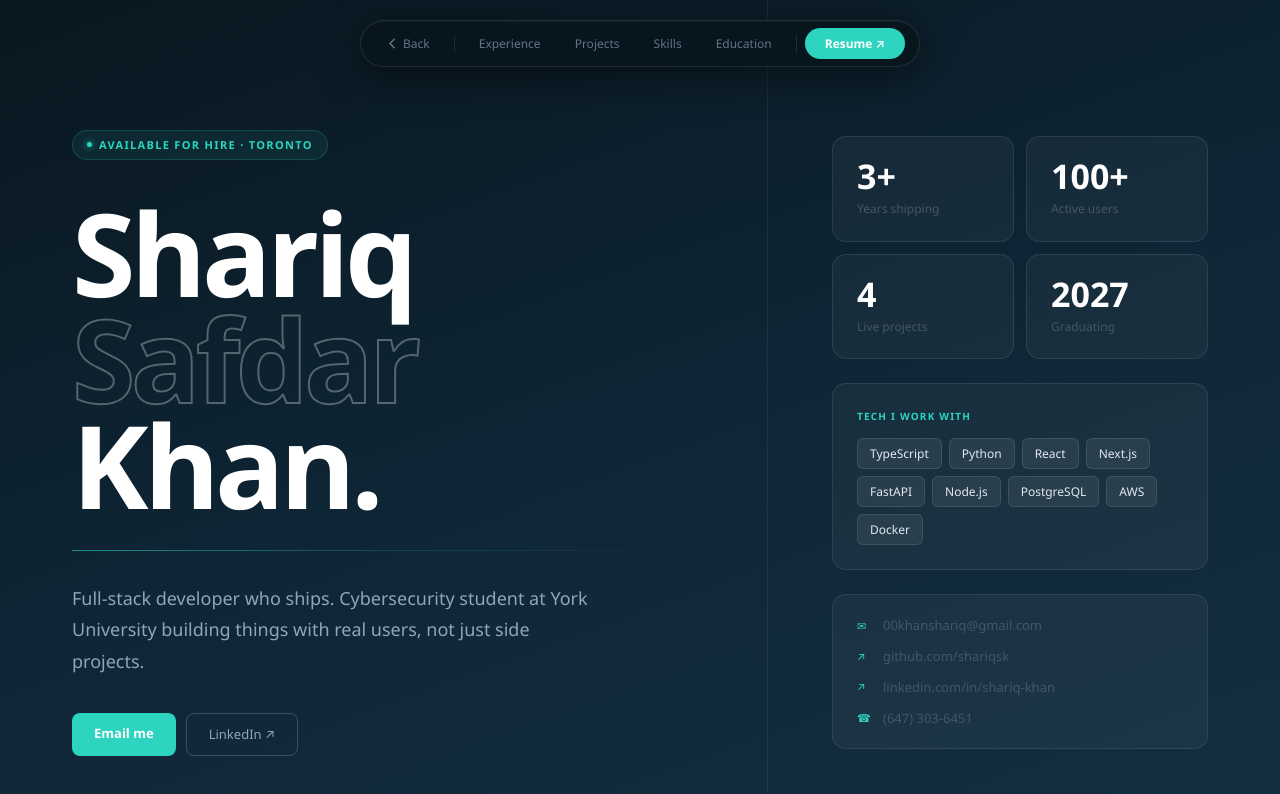
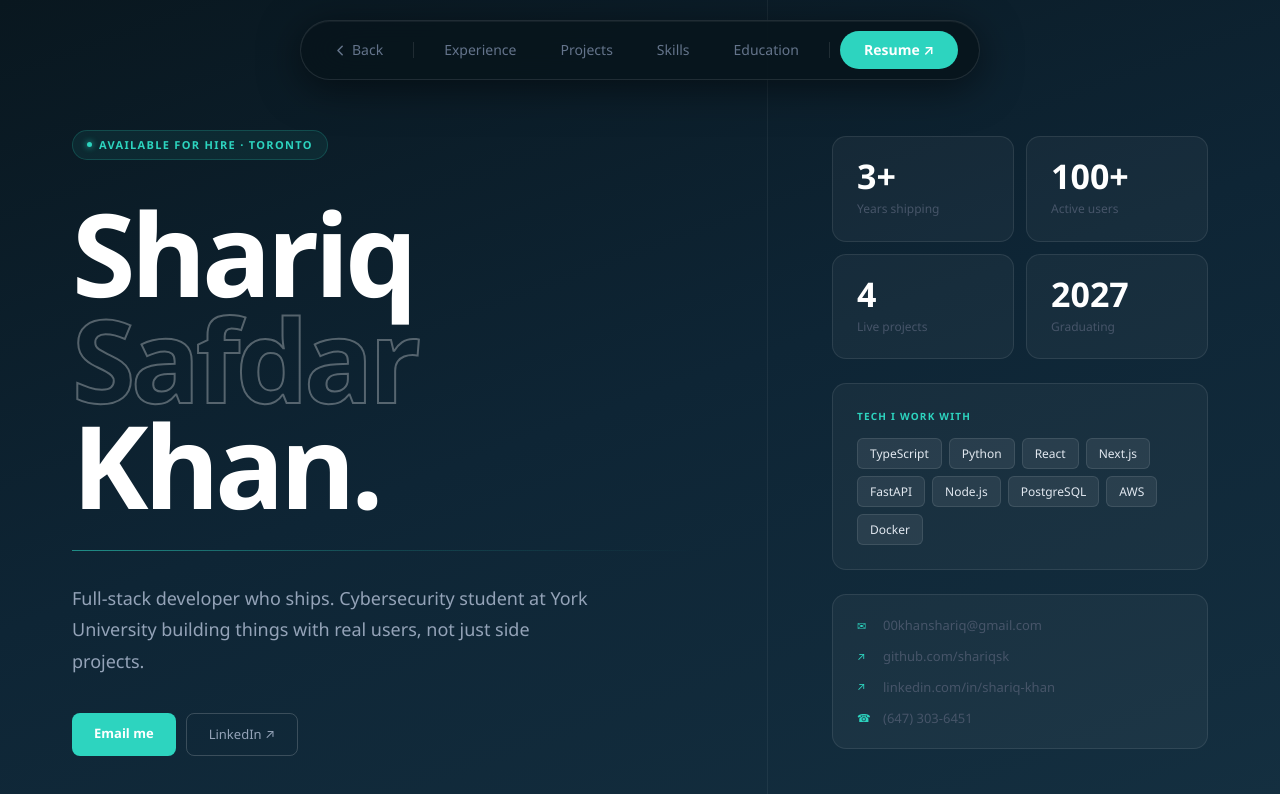
Before and after one commit to shariqsk/shariq-website, a Next.js app in the folder shariq-portfolio/: page /recruiter in a window 1280 px wide. Shown: the top 794 px of the page. Built offline with nearby package versions, Linux system fonts and the light colour scheme; no server answers; what @heroui/system would draw is missing.

Commit message:
feat: enhance floating navigation styles for improved usability and aesthetics

```diff
--- a/shariq-portfolio/app/recruiter/page.tsx
+++ b/shariq-portfolio/app/recruiter/page.tsx
@@ -97,13 +97,13 @@ export default function RecruiterPage() {
       {/* ── Floating Nav ── */}
       <div style={{ position: 'fixed', top: 20, left: 0, right: 0, zIndex: 50, display: 'flex', justifyContent: 'center', pointerEvents: 'none' }}>
         <nav className="r-nav" style={{
-          pointerEvents: 'auto', display: 'flex', alignItems: 'center', gap: 2,
+          pointerEvents: 'auto', display: 'flex', alignItems: 'center', gap: 4,
           background: 'rgba(8,20,28,0.85)', backdropFilter: 'blur(24px)',
           border: '1px solid rgba(255,255,255,0.1)', borderRadius: 999,
-          padding: '7px 10px', minWidth: 560,
+          padding: '10px 14px', minWidth: 680,
           boxShadow: '0 8px 40px rgba(0,0,0,0.5), inset 0 1px 0 rgba(255,255,255,0.05)',
         }}>
-          <Link href="/" style={{ color: '#64748b', textDecoration: 'none', fontSize: 12, display: 'flex', alignItems: 'center', gap: 5, padding: '6px 16px', borderRadius: 999, transition: 'color 0.12s, background 0.12s' }}
+          <Link href="/" style={{ color: '#64748b', textDecoration: 'none', fontSize: 14, display: 'flex', alignItems: 'center', gap: 6, padding: '8px 20px', borderRadius: 999, transition: 'color 0.12s, background 0.12s' }}
             onMouseEnter={e => { e.currentTarget.style.color = '#fff'; e.currentTarget.style.background = 'rgba(255,255,255,0.07)'; }}
             onMouseLeave={e => { e.currentTarget.style.color = '#64748b'; e.currentTarget.style.background = 'transparent'; }}
           >
@@ -112,14 +112,14 @@ export default function RecruiterPage() {
           </Link>
           <div style={{ width: 1, height: 16, background: 'rgba(255,255,255,0.1)', margin: '0 6px' }} />
           <span className="r-nav-links" style={{ display: 'contents' }}>{['Experience', 'Projects', 'Skills', 'Education'].map(s => (
-            <a key={s} href={`#${s.toLowerCase()}`} style={{ fontSize: 12, color: '#64748b', textDecoration: 'none', padding: '6px 16px', borderRadius: 999, transition: 'color 0.12s, background 0.12s' }}
+            <a key={s} href={`#${s.toLowerCase()}`} style={{ fontSize: 14, color: '#64748b', textDecoration: 'none', padding: '8px 20px', borderRadius: 999, transition: 'color 0.12s, background 0.12s' }}
               onMouseEnter={e => { e.currentTarget.style.color = '#fff'; e.currentTarget.style.background = 'rgba(255,255,255,0.07)'; }}
               onMouseLeave={e => { e.currentTarget.style.color = '#64748b'; e.currentTarget.style.background = 'transparent'; }}
             >{s}</a>
           ))}</span>
           <div style={{ width: 1, height: 16, background: 'rgba(255,255,255,0.1)', margin: '0 6px' }} />
           <a href="https://drive.google.com/file/d/1l1aJcVBJBbIg0VPKc9LXyG9x5E3l0FIa/view" target="_blank" rel="noopener noreferrer"
-            style={{ fontSize: 12, color: '#fff', textDecoration: 'none', padding: '6px 20px', background: teal, borderRadius: 999, fontWeight: 600, transition: 'opacity 0.15s' }}
+            style={{ fontSize: 14, color: '#fff', textDecoration: 'none', padding: '8px 24px', background: teal, borderRadius: 999, fontWeight: 600, transition: 'opacity 0.15s' }}
             onMouseEnter={e => (e.currentTarget.style.opacity = '0.8')}
             onMouseLeave={e => (e.currentTarget.style.opacity = '1')}
           >Resume ↗</a>
```
